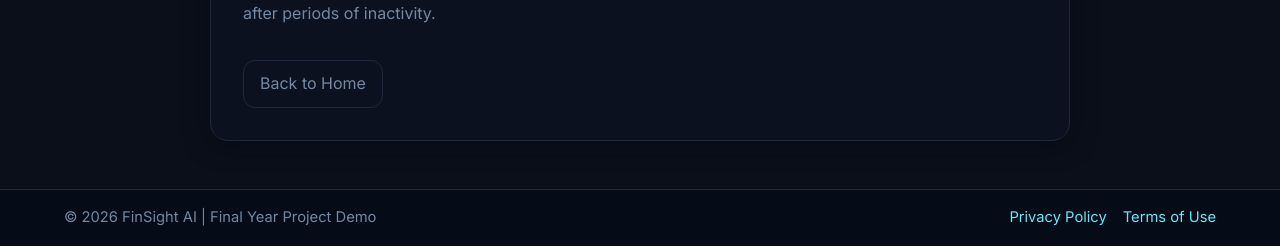
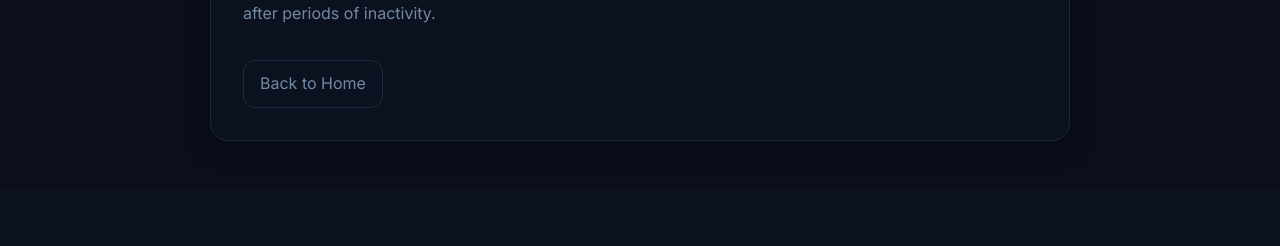
Before and after one commit to Kanu3011/FinSight-AI, a Flask app: page /terms in a window 1280 px wide. Shown: the part 643-889 px from the top of the page. After the commit the page ends 784 px from the top, so only its background shows below. Run offline with Flask 3, Linux system fonts and the light colour scheme; some libraries are stand-ins or nearby versions.

Commit message:
Show footer only on home page

```diff
--- a/templates/base.html
+++ b/templates/base.html
@@ -8,14 +8,5 @@
 </head>
 <body class="{% block body_class %}{% endblock %}">
   {% block body %}{% endblock %}
-  <footer class="site-footer">
-    <div class="footer-inner">
-      <div class="footer-copy">© 2026 FinSight AI | Final Year Project Demo</div>
-      <div class="footer-links">
-        <a href="{{ url_for('privacy') }}">Privacy Policy</a>
-        <a href="{{ url_for('terms') }}">Terms of Use</a>
-      </div>
-    </div>
-  </footer>
 </body>
 </html>
```
Also changed, not shown: templates/index.html (+10 -0 lines).
